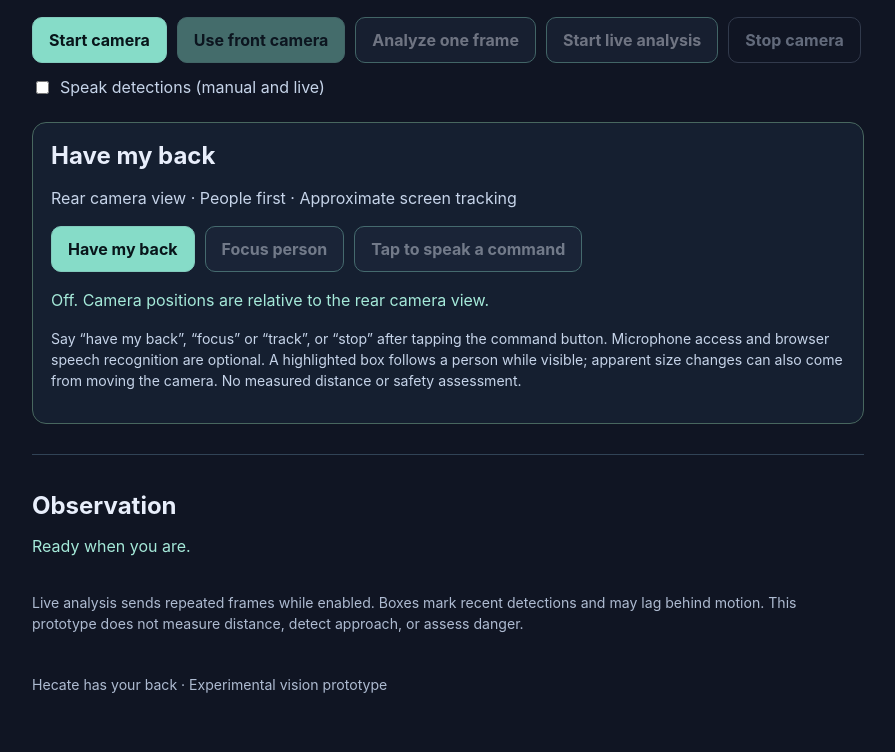
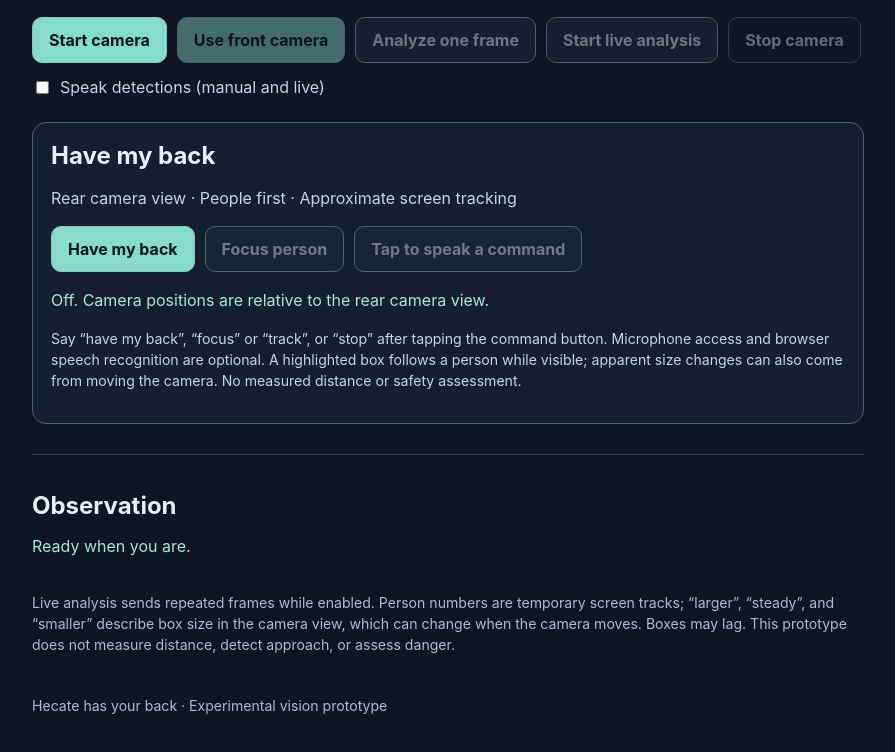
Before and after one commit to grauconejo13/object-sight-hecate, a website built with Vite: page web/index.html in a window 1280 px wide. Shown: the part 710-1462 px from the top of the page, without its empty margins (192-1087 px from the left). Built offline with nearby package versions, Linux system fonts and the light colour scheme; no server answers.

Commit message:
Show person screen tracks and view-size trends in live analysis

```diff
--- a/web/index.html
+++ b/web/index.html
@@ -47,7 +47,7 @@
         <h2>Observation</h2>
         <p id="status">Ready when you are.</p>
         <ul id="observations"></ul>
-        <p class="note">Live analysis sends repeated frames while enabled. Boxes mark recent detections and may lag behind motion. This prototype does not measure distance, detect approach, or assess danger.</p>
+        <p class="note">Live analysis sends repeated frames while enabled. Person numbers are temporary screen tracks; “larger”, “steady”, and “smaller” describe box size in the camera view, which can change when the camera moves. Boxes may lag. This prototype does not measure distance, detect approach, or assess danger.</p>
       </section>
       <footer>Hecate has your back · Experimental vision prototype</footer>
     </main>
```
